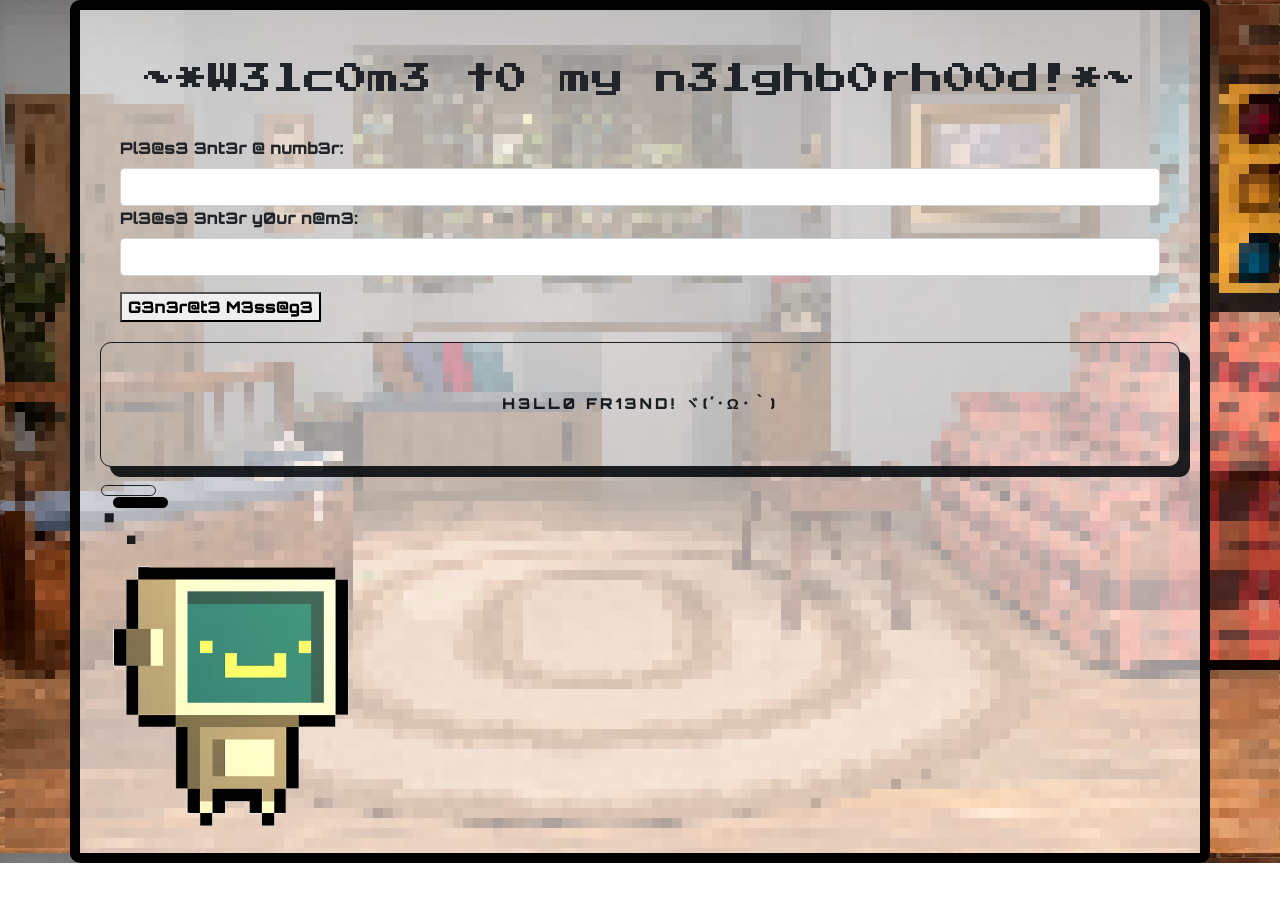
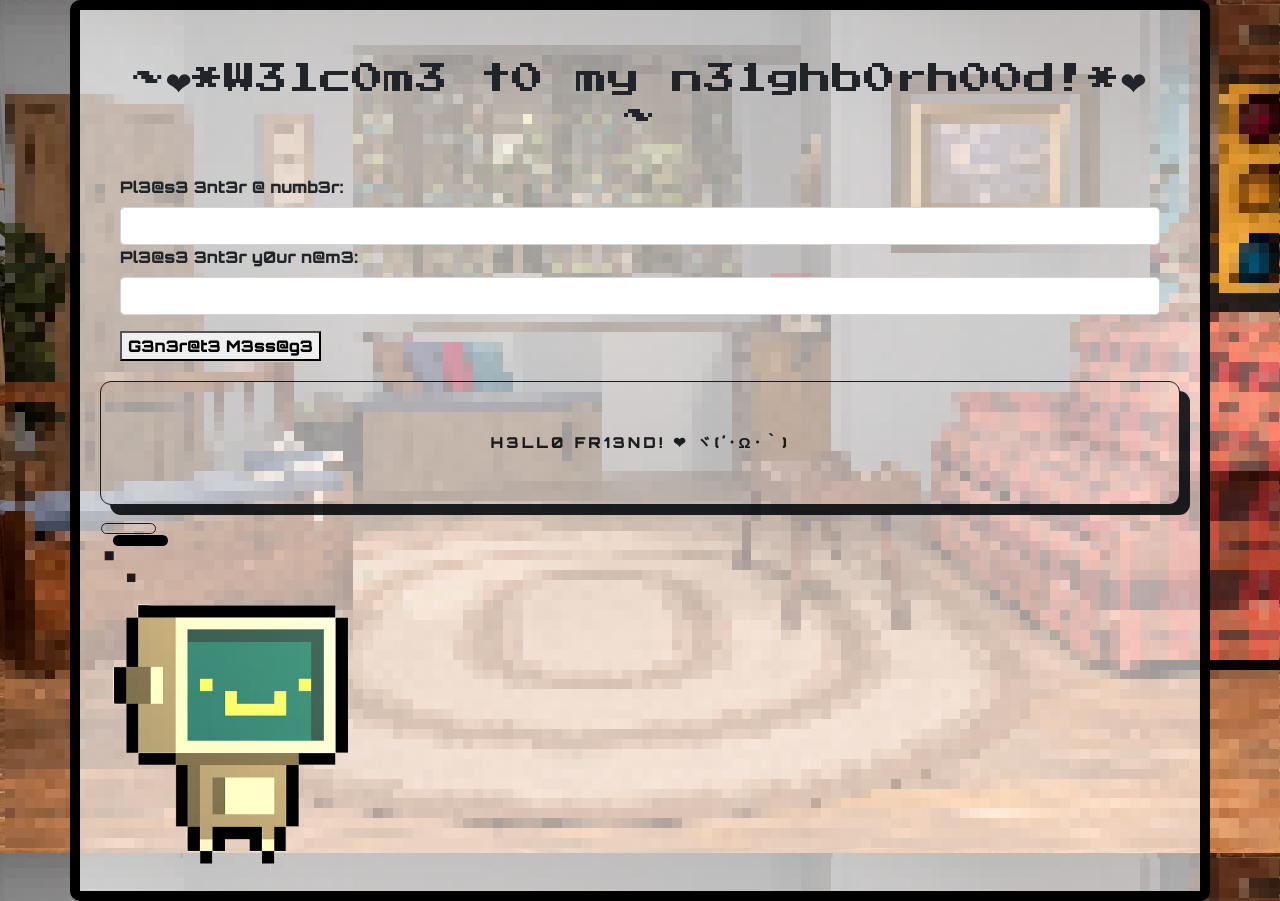
Before and after one commit to lavinbrenna/mister-roboger, a plain HTML site: page index.html in a window 1280 px wide. Before the commit the page ends 863 px from the top, so only its background shows below. Drawn offline with Linux system fonts and the light colour scheme.

Commit message:
update header and default message

```diff
--- a/index.html
+++ b/index.html
@@ -13,7 +13,7 @@
 <body>
   <div class="container">
     <div class="header">
-      <h2>~*W3lc0m3 t0 my n31ghb0rh00d!*~</h2>
+      <h2>~❤*W3lc0m3 t0 my n31ghb0rh00d!*❤~</h2>
     </div>
     <form id="messageForm">
       <div class="form-group">
@@ -25,7 +25,7 @@
       <button type="submit">G3n3r@t3 M3ss@g3</button>
     </form>
     <div id="default">
-      <p>H3ll0 fr13nd! ヾ(´･ω･｀)</p>
+      <p>H3ll0 fr13nd! ❤ ヾ(´･ω･｀)</p>
     </div>
     <div id="response">
       <div id="error">
```
